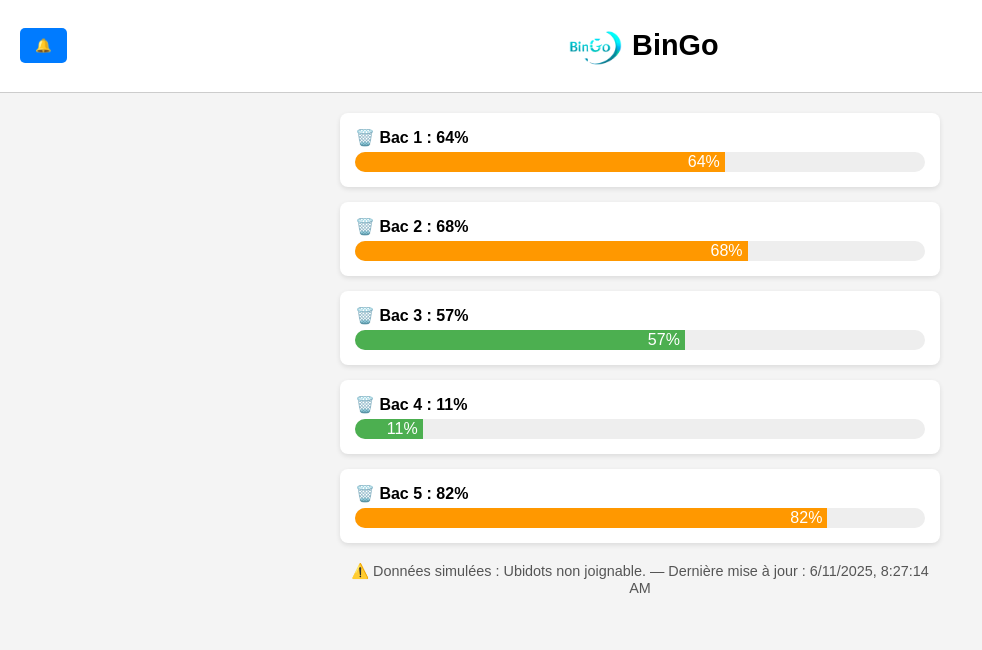
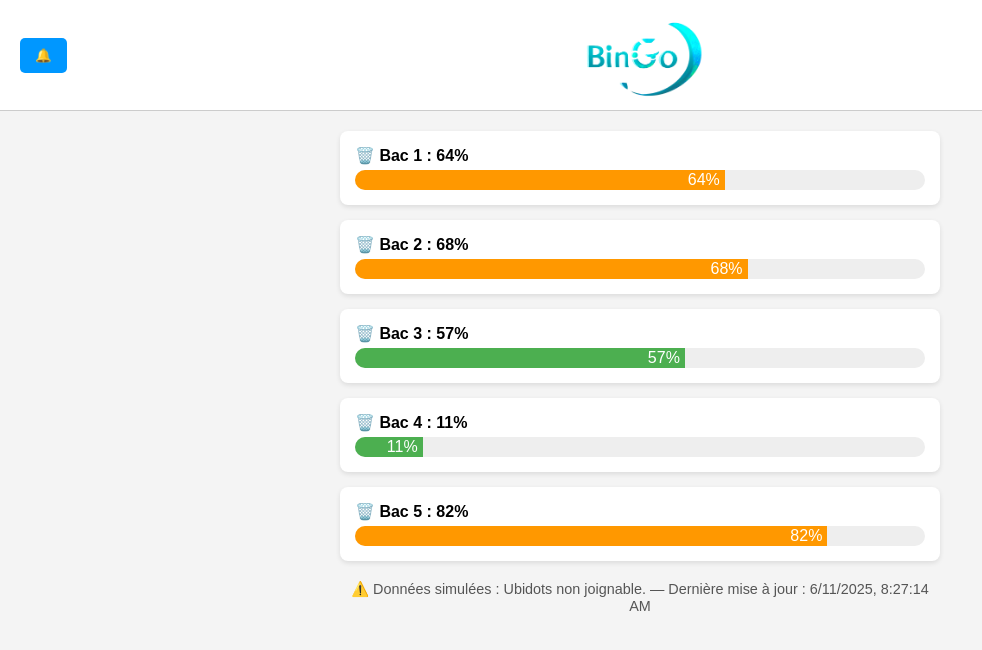
Before and after one commit to loic-gir/BinGo, a plain HTML site: page site/index.html in a window 1280 px wide. Shown: the whole page, without its empty margins (0-982 px from the left). Drawn offline with Linux system fonts and the light colour scheme; no server answers.

Commit message:
update style site

```diff
--- a/site/index.html
+++ b/site/index.html
@@ -14,7 +14,6 @@
     <button class="notif-btn" onclick="displayLog()">🔔</button>
     <div class="header-center">
       <img src="logo.png" alt="Logo" />
-      <h1>BinGo</h1>
     </div>
     <div style="width: 40px;"></div>
   </header>
--- a/site/style.css
+++ b/site/style.css
@@ -23,17 +23,12 @@ header {
 
 
 .notif-btn {
-    background-color: #007BFF;
+    background-color: #0097FF;
     color: white;
     border: none;
     padding: 10px 15px;
     border-radius: 5px;
     cursor: pointer;
-}
-
-header img {
-    height: 40px;
-    margin-right: 10px;
 }
 
 .container {
@@ -109,8 +104,8 @@ header img {
 
 /* Style par défaut desktop */
 @media (min-width: 768px) {
-    header h1 {
-        font-size: 1.8em;
+    header img {
+        height: 90px;
     }
 
     .notif-log {
@@ -126,8 +121,8 @@ header img {
 
 /* Mobile version */
 @media (max-width: 767px) {
-    header h1 {
-        font-size: 1.5em;
+    header img {
+        height: 60px;
     }
 
     .notif-log {
```
